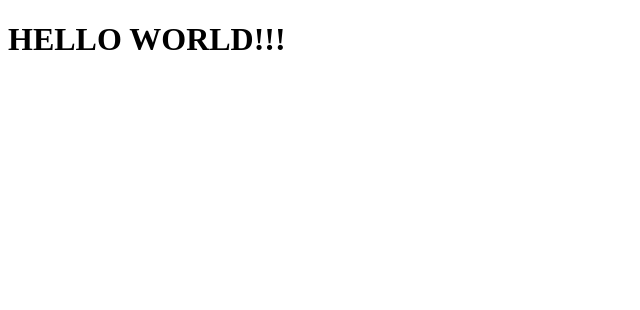
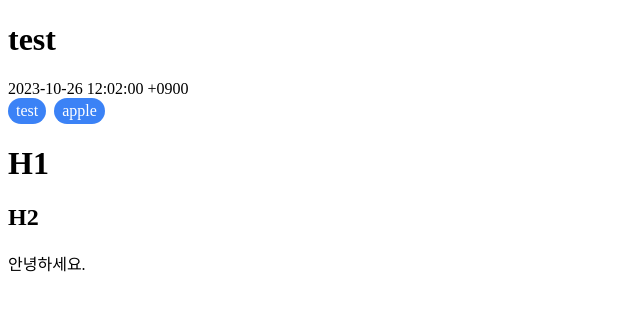
Before and after one commit to yongseongjeon/rumlog, a Next.js app: page / in a window 1280 px wide. Shown: the top 310 px of the page, without its empty margins (0-640 px from the left). Built offline with nearby package versions, Linux system fonts and the light colour scheme.

Commit message:
feat: TailwindCSS 설치 및 적용

```diff
--- a/package.json
+++ b/package.json
@@ -21,8 +21,11 @@
     "@types/node": "20.4.1",
     "@types/react": "18.2.14",
     "@types/react-dom": "18.2.6",
+    "autoprefixer": "^10.4.16",
     "eslint": "8.44.0",
     "eslint-config-next": "13.4.9",
+    "postcss": "^8.4.31",
+    "tailwindcss": "^3.3.5",
     "typescript": "5.1.6"
   }
 }
--- /dev/null
+++ b/pages/_app.tsx
@@ -0,0 +1,7 @@
+import "../styles/globals.css";
+
+function MyApp({ Component, pageProps }) {
+  return <Component {...pageProps} />;
+}
+
+export default MyApp;
--- a/pages/index.tsx
+++ b/pages/index.tsx
@@ -3,11 +3,24 @@ import ReactMarkdown from "react-markdown";
 import { getPost } from "../utils/getPost";
 
 const Home: NextPage = ({ metadata, content }) => {
-  return <ReactMarkdown>{content}</ReactMarkdown>;
+  return (
+    <>
+      <h1>{metadata.title}</h1>
+      <div>{metadata.date}</div>
+      <div className="flex space-x-2">
+        {metadata.tags.map((tag: string) => (
+          <span key={tag} className="bg-blue-500 text-white px-2 py-1 rounded-full">
+            {tag}
+          </span>
+        ))}
+      </div>
+      <ReactMarkdown>{content}</ReactMarkdown>
+    </>
+  );
 };
 
 export async function getStaticProps() {
-  const { metadata, content } = getPost({ fileName: "2023-10-27-hello.md" });
+  const { metadata, content } = getPost({ fileName: "2023-10-26-test.md" });
 
   return {
     props: {
--- /dev/null
+++ b/postcss.config.js
@@ -0,0 +1,6 @@
+module.exports = {
+  plugins: {
+    tailwindcss: {},
+    autoprefixer: {},
+  },
+}
--- /dev/null
+++ b/styles/globals.css
@@ -0,0 +1,2 @@
+@tailwind components;
+@tailwind utilities;
--- /dev/null
+++ b/tailwind.config.js
@@ -0,0 +1,8 @@
+/** @type {import('tailwindcss').Config} */
+module.exports = {
+  content: ["./pages/**/*.{js,ts,jsx,tsx,mdx}", "./components/**/*.{js,ts,jsx,tsx,mdx}"],
+  theme: {
+    extend: {},
+  },
+  plugins: [],
+};
```
Also changed, not shown: 1 other file (tests, documents, lock files or other folders).
